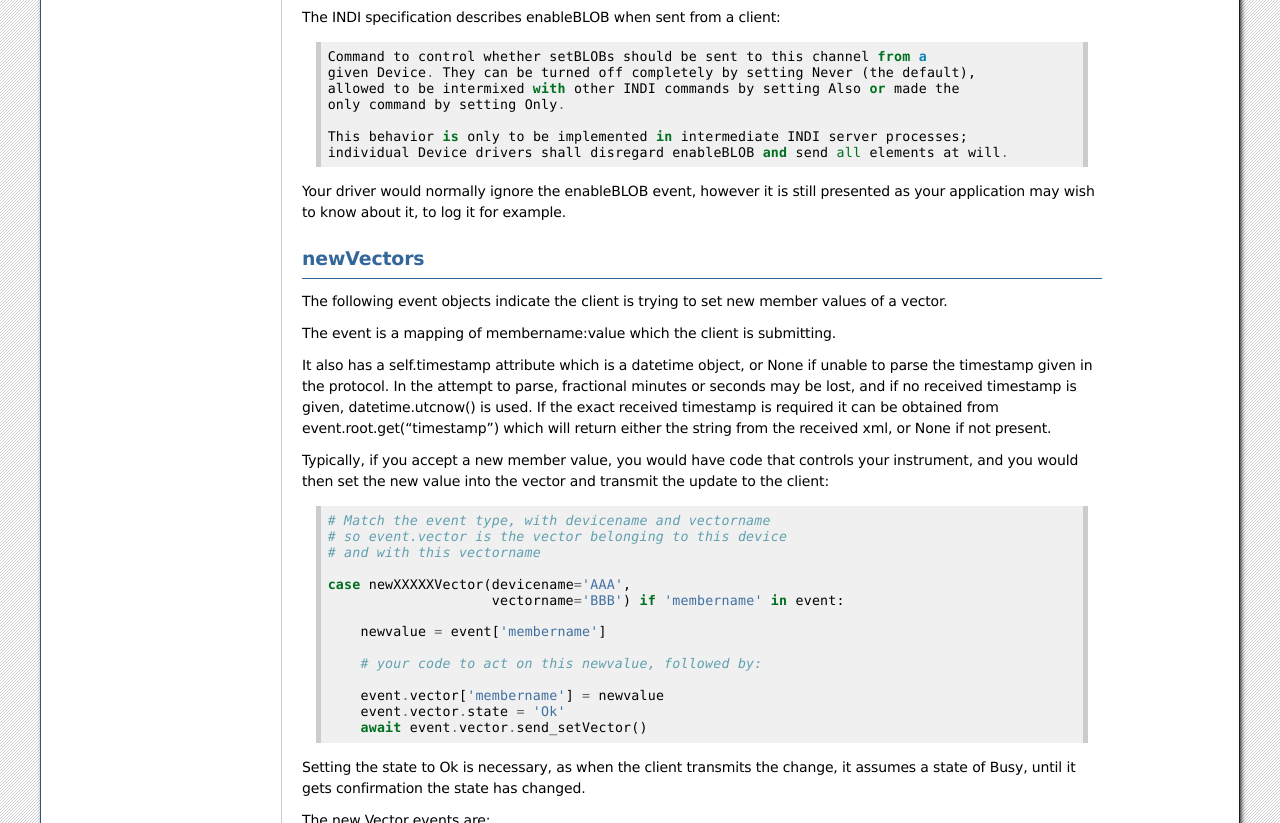
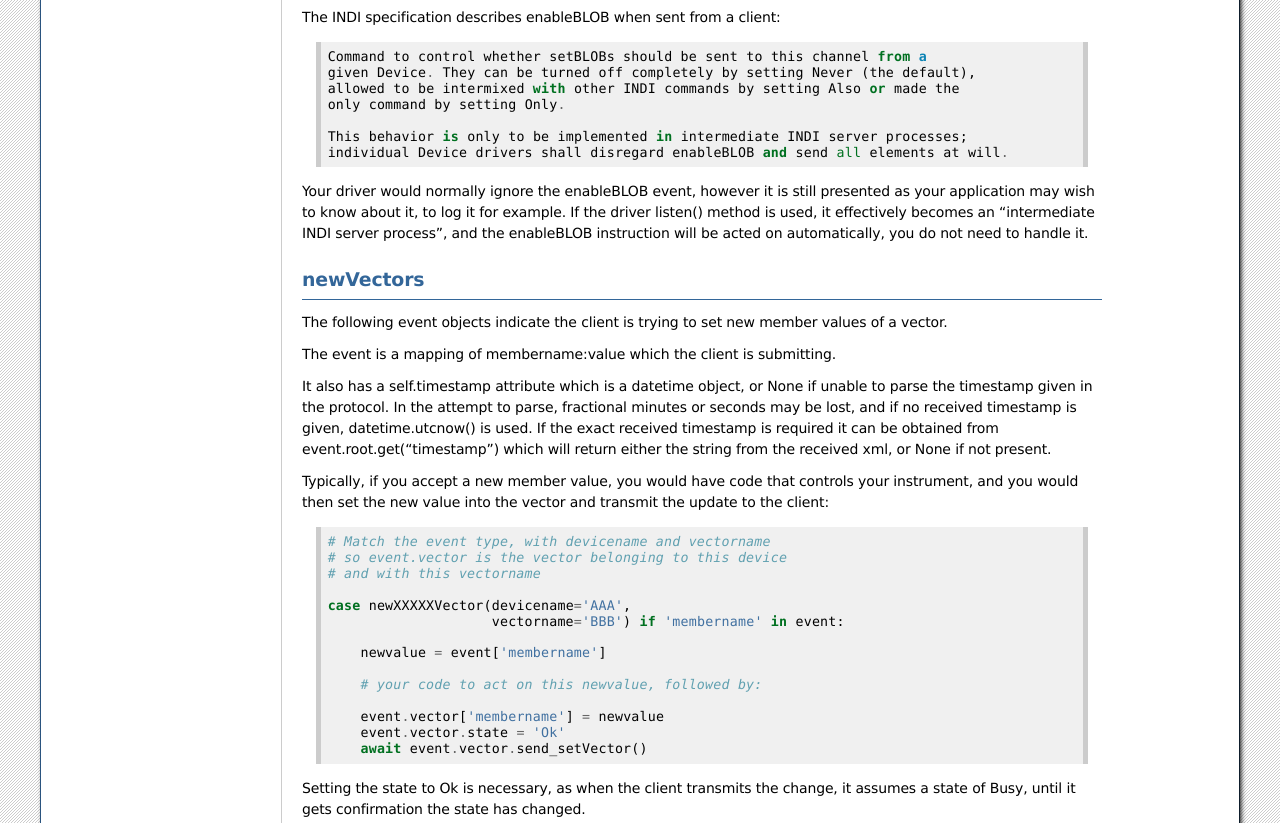
Before and after one commit to bernie-skipole/indipydriver, a Sphinx documentation site: the page built from docs/source/usage/clientevents.rst, in a window 1280 px wide and 900 px high, scrolled down 678 px, cut to the strip 77-900 px from the top of the window. Built offline with Sphinx 7.4.7, drawn with Linux system fonts in a browser that asks for light colours.

```diff
--- a/docs/source/usage/clientevents.rst
+++ b/docs/source/usage/clientevents.rst
@@ -40,7 +40,7 @@ The INDI specification describes enableBLOB when sent from a client::
     individual Device drivers shall disregard enableBLOB and send all elements at will.
 
 
-Your driver would normally ignore the enableBLOB event, however it is still presented as your application may wish to know about it, to log it for example.
+Your driver would normally ignore the enableBLOB event, however it is still presented as your application may wish to know about it, to log it for example. If the driver listen() method is used, it effectively becomes an "intermediate INDI server process", and the enableBLOB instruction will be acted on automatically, you do not need to handle it.
 
 
 newVectors
```
Also changed, not shown: docs/source/usage/ipyserver.rst (+9 -2 lines), 2 other files.
